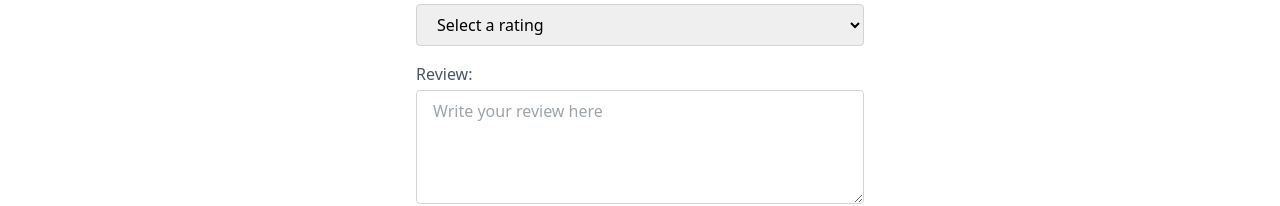
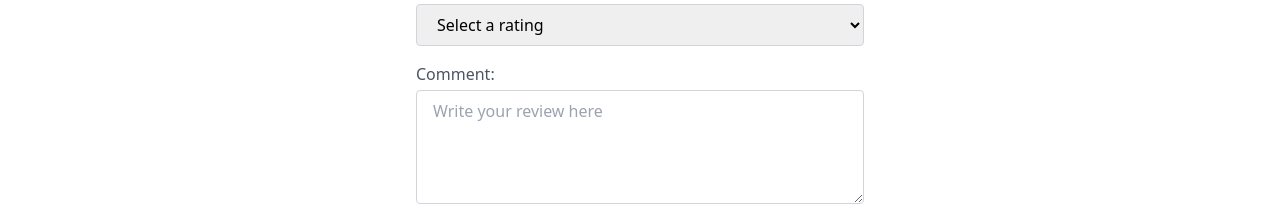
Before and after one commit to spookeyy/stayManager, a React (Vite) app in the folder frontend/: page /reviews/form in a window 1280 px wide. Shown: the part 423-629 px from the top of the page. Built offline with nearby package versions, Linux system fonts and the light colour scheme; the HTML template or start-up script is replaced by a standard one.

Commit message:
almost done

```diff
--- a/frontend/src/pages/Reviews_Form.jsx
+++ b/frontend/src/pages/Reviews_Form.jsx
@@ -5,7 +5,7 @@ import Header from "./Header";
 
 export default function Reviews_Form() {
   const [rating, setRating] = useState("");
-  const [review, setReview] = useState("");
+  const [comment, setComment] = useState("");
   const [username, setUsername] = useState("");
   const navigate = useNavigate();
 
@@ -16,7 +16,6 @@ export default function Reviews_Form() {
   const fetchUsername = async () => {
     try {
       const userId = localStorage.getItem("user_id");
-      console.log("User ID from localStorage:", userId); // Debug: Check if user_id is retrieved correctly
       if (!userId) {
         console.error("User ID not found in localStorage");
         setUsername("Anonymous");
@@ -37,20 +36,19 @@ export default function Reviews_Form() {
       console.error("Error fetching username:", error);
       setUsername("Anonymous");
     }
+    if (!userId) {
+      console.error("User ID not found in localStorage");
+      toast.error(
+        "You need to be logged in to submit a review. Please login or create an account."
+      );
+      navigate("/login");
+      return;
+    }
+
   };
 
   const handleSubmit = async (e) => {
     e.preventDefault();
-    const room_id = localStorage.getItem("room_id");
-    const user_id = localStorage.getItem("user_id");
-    console.log("Room ID from localStorage:", room_id);
-    console.log("User ID from localStorage:", user_id);
-
-    if (!room_id || !user_id) {
-      console.error("Room ID or User ID not found");
-      toast.error("Room ID or User ID not found. Please try again later.");
-      return;
-    }
 
     try {
       const response = await fetch("http://localhost:5000/reviews", {
@@ -60,10 +58,9 @@ export default function Reviews_Form() {
           Authorization: `Bearer ${localStorage.getItem("access_token")}`,
         },
         body: JSON.stringify({
-          room_id,
-          user_id,
-          rating: parseInt(rating), // Ensure rating is parsed to int if necessary
-          comment: review,
+          username,
+          rating: parseInt(rating),
+          comment,
         }),
       });
 
@@ -72,10 +69,13 @@ export default function Reviews_Form() {
         throw new Error(errorData.message || "Failed to submit review");
       }
 
+      toast.success("Review submitted successfully!");
       navigate("/reviews");
     } catch (error) {
       console.error("Error submitting review:", error);
-      toast.error(error.message || "Failed to submit review. Please try again later.");
+      toast.error(
+        error.message || "Failed to submit review. Please try again later."
+      );
     }
   };
 
@@ -102,7 +102,10 @@ export default function Reviews_Form() {
               />
             </div>
             <div className="flex flex-col">
-              <label htmlFor="rating" className="text-gray-600 mb-1 font-medium">
+              <label
+                htmlFor="rating"
+                className="text-gray-600 mb-1 font-medium"
+              >
                 Rating:
               </label>
               <select
@@ -121,16 +124,19 @@ export default function Reviews_Form() {
               </select>
             </div>
             <div className="flex flex-col">
-              <label htmlFor="review" className="text-gray-600 mb-1 font-medium">
-                Review:
+              <label
+                htmlFor="comment"
+                className="text-gray-600 mb-1 font-medium"
+              >
+                Comment:
               </label>
               <textarea
-                id="review"
+                id="comment"
                 className="form-textarea px-4 py-2 border border-gray-300 rounded focus:outline-none focus:border-blue-500"
                 rows="4"
                 placeholder="Write your review here"
-                value={review}
-                onChange={(e) => setReview(e.target.value)}
+                value={comment}
+                onChange={(e) => setComment(e.target.value)}
                 required
               ></textarea>
             </div>
--- a/frontend/src/pages/RoomList.jsx
+++ b/frontend/src/pages/RoomList.jsx
@@ -56,7 +56,7 @@ function RoomList() {
               >
                 <img
                   src={room.image}
-                  className="w-full h-64 object-cover object-center"
+                  className="w-full h-64 object-cover object-center mb-4"
                   alt={`Room ${room.room_number}`}
                 />
                 <div className="px-6 py-4">
```
Also changed, not shown: 2 other files (tests, documents, lock files or other folders).
